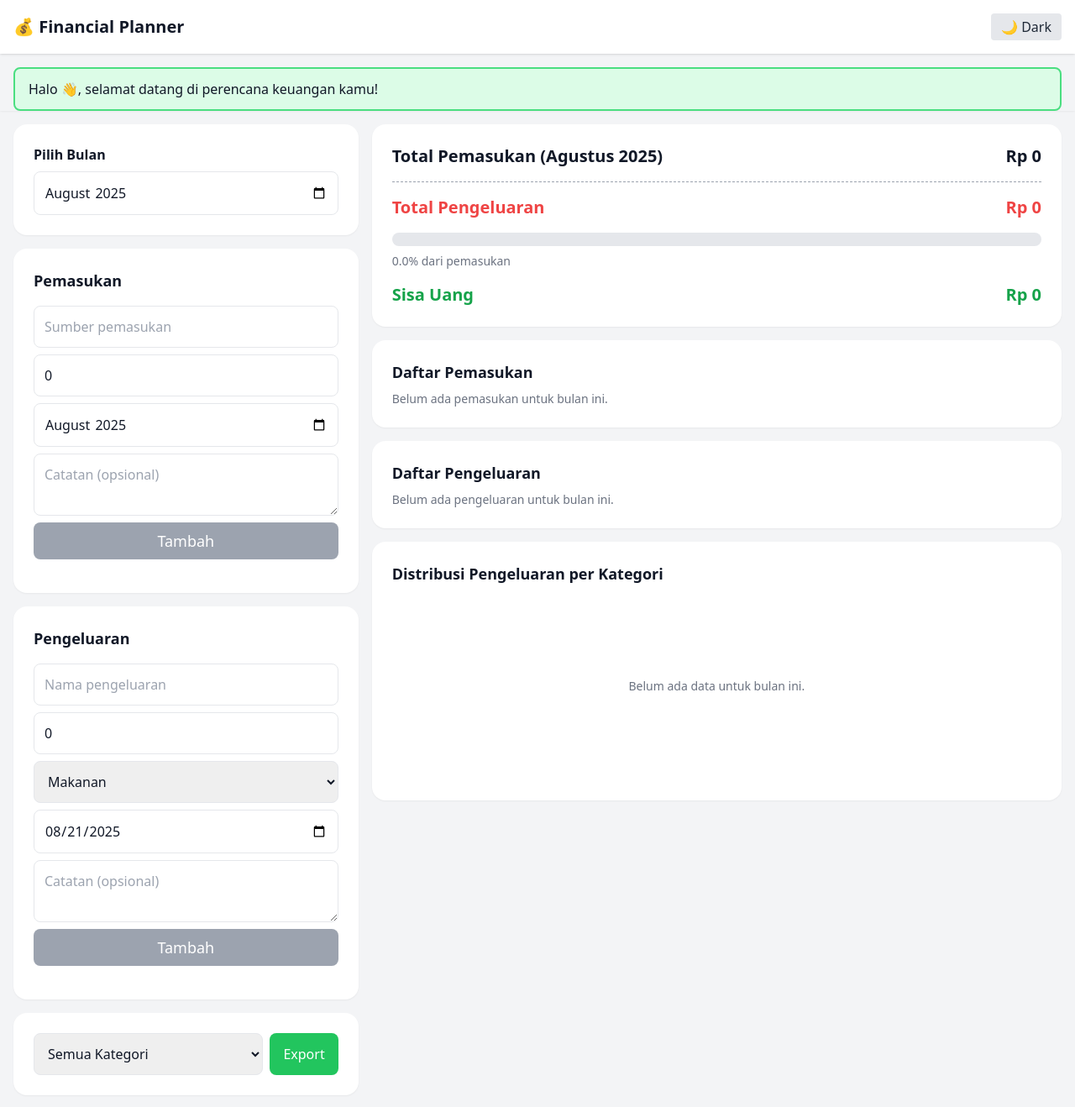
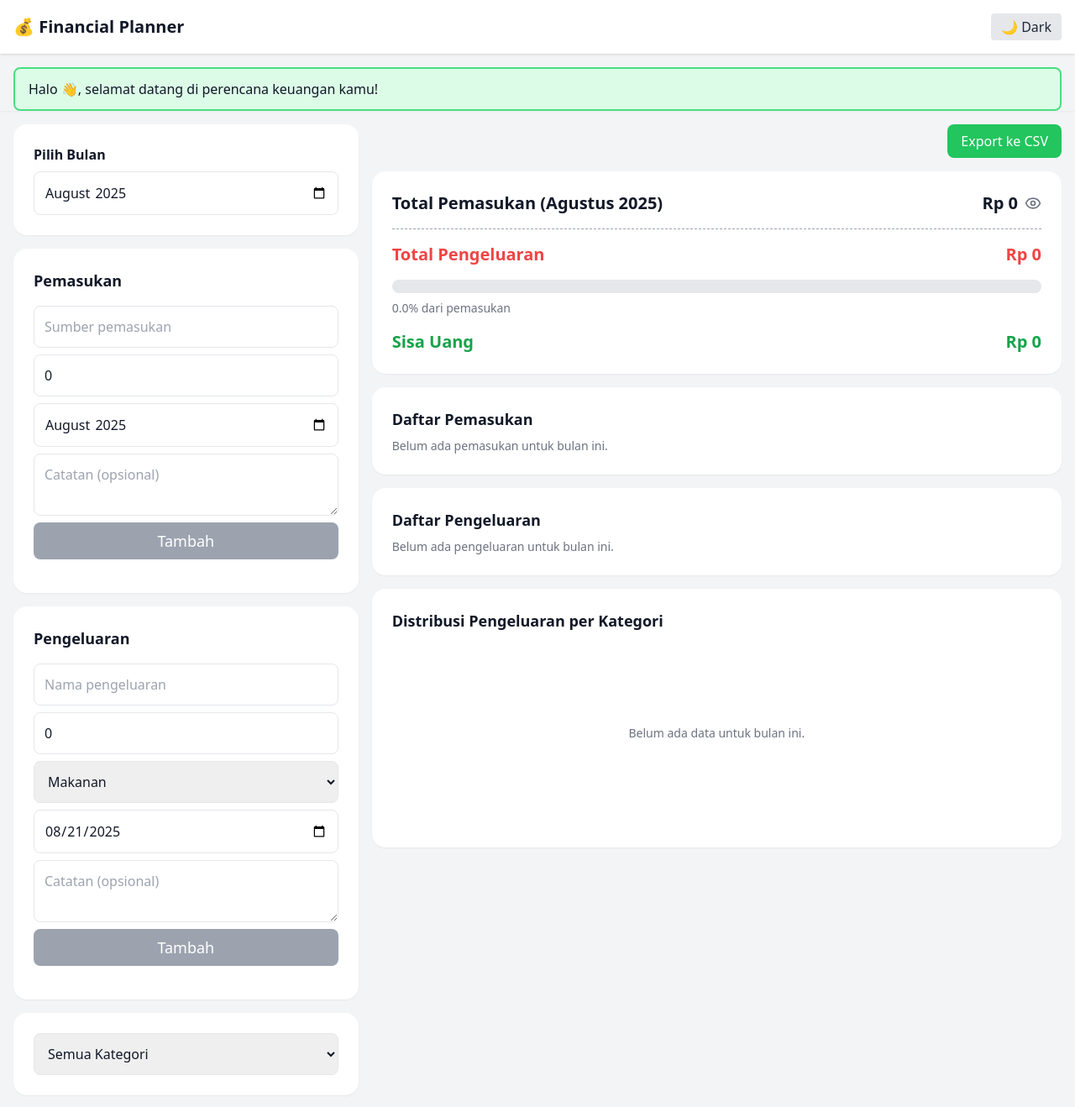
Before and after one commit to verinverdian/financial-planner, a Next.js app: page / in a window 1280 px wide. Shown: the whole page at 84% size. Built offline with nearby package versions, Linux system fonts and the light colour scheme.

Commit message:
added toggle to show/hide income & expense amounts

```diff
--- a/src/app/page.tsx
+++ b/src/app/page.tsx
@@ -1,6 +1,7 @@
 'use client';
 
 import { useState, useEffect, useMemo } from 'react';
+import { Eye, EyeOff } from "lucide-react";
 import type { Expense } from '@/types/expense';
 import type { Income } from '@/types/income';
 import Header from '@/components/Header';
@@ -18,6 +19,11 @@ export default function HomePage() {
   const [incomes, setIncomes] = useState<Income[]>([]);
   const [filter, setFilter] = useState('');
   const [month, setMonth] = useState<string>(currentMonth); // default bulan ini
+  const [showAmount, setShowAmount] = useState(true);
+
+  const formatMoney = (amount: number) =>
+    showAmount ? `Rp ${amount.toLocaleString("id-ID")}` : "•••••••";
+
 
   // === Load dari localStorage ===
   useEffect(() => {
@@ -193,42 +199,68 @@ export default function HomePage() {
               <option value="Tagihan">Tagihan</option>
               <option value="Lainnya">Lainnya</option>
             </select>
-
-            <button
-              onClick={handleExportCSV}
-              className="bg-green-500 dark:bg-gray-400 hover:bg-green-600 text-white px-4 py-2 rounded-lg transition"
-            >
-              Export
-            </button>
           </div>
         </div>
 
         {/* Bagian kanan */}
         <div className="w-full md:w-2/3 space-y-4">
           {/* Ringkasan */}
+          <div className="flex justify-end">
+            <button
+              onClick={handleExportCSV}
+              className="bg-green-500 dark:bg-gray-400 hover:bg-green-600 text-white px-4 py-2 rounded-lg transition"
+            >
+              Export ke CSV
+            </button>
+          </div>
           <div className="p-6 bg-white dark:bg-gray-800 rounded-2xl shadow-sm">
             <div className="flex justify-between mb-4 border-b border-dashed border-gray-400 pb-4">
-              <span className="text-xl font-bold">Total Pemasukan {month && `(${formatMonthYear(month)})`}</span>
-              <span className="text-xl font-bold">Rp {totalIncome.toLocaleString('id-ID')}</span>
+              <span className="text-xl font-bold">
+                Total Pemasukan {month && `(${formatMonthYear(month)})`}
+              </span>
+              <div className="flex items-center gap-2">
+                <span className="text-xl font-bold">
+                  {formatMoney(totalIncome)}
+                </span>
+                <button
+                  onClick={() => setShowAmount((prev) => !prev)}
+                  className="text-gray-500 hover:text-gray-700 dark:hover:text-gray-300"
+                >
+                  {showAmount ? <Eye size={20} /> : <EyeOff size={20} />}
+                </button>
+              </div>
             </div>
 
+            {/* Total Pengeluaran */}
             <div className="flex justify-between mb-4 text-red-500">
               <span className="text-xl font-bold">Total Pengeluaran</span>
-              <span className="text-xl font-bold">Rp {totalExpenses.toLocaleString('id-ID')}</span>
+              <span className="text-xl font-bold">
+                {formatMoney(totalExpenses)}
+              </span>
             </div>
+
+            {/* Progress Bar */}
             <div className="w-full h-4 bg-gray-200 rounded-full mb-2 overflow-hidden">
               <div
                 className={`h-4 rounded-full ${progressColor} transition-all duration-500`}
                 style={{ width: `${Math.min(percentage, 100)}%` }}
               />
             </div>
-            <p className="text-sm text-gray-500 mb-4">{percentage.toFixed(1)}% dari pemasukan</p>
+            <p className="text-sm text-gray-500 mb-4">
+              {percentage.toFixed(1)}% dari pemasukan
+            </p>
+
+            {/* Sisa Uang */}
             <div className="flex justify-between">
               <span className="text-xl font-bold text-green-600">Sisa Uang</span>
-              <span className={`text-xl font-bold ${remaining < 0 ? 'text-red-600' : 'text-green-600'}`}>
-                Rp {remaining.toLocaleString('id-ID')}
+              <span
+                className={`text-xl font-bold ${remaining < 0 ? "text-red-600" : "text-green-600"
+                  }`}
+              >
+                {formatMoney(remaining)}
               </span>
             </div>
+
           </div>
 
           {/* List Pemasukan */}
```
